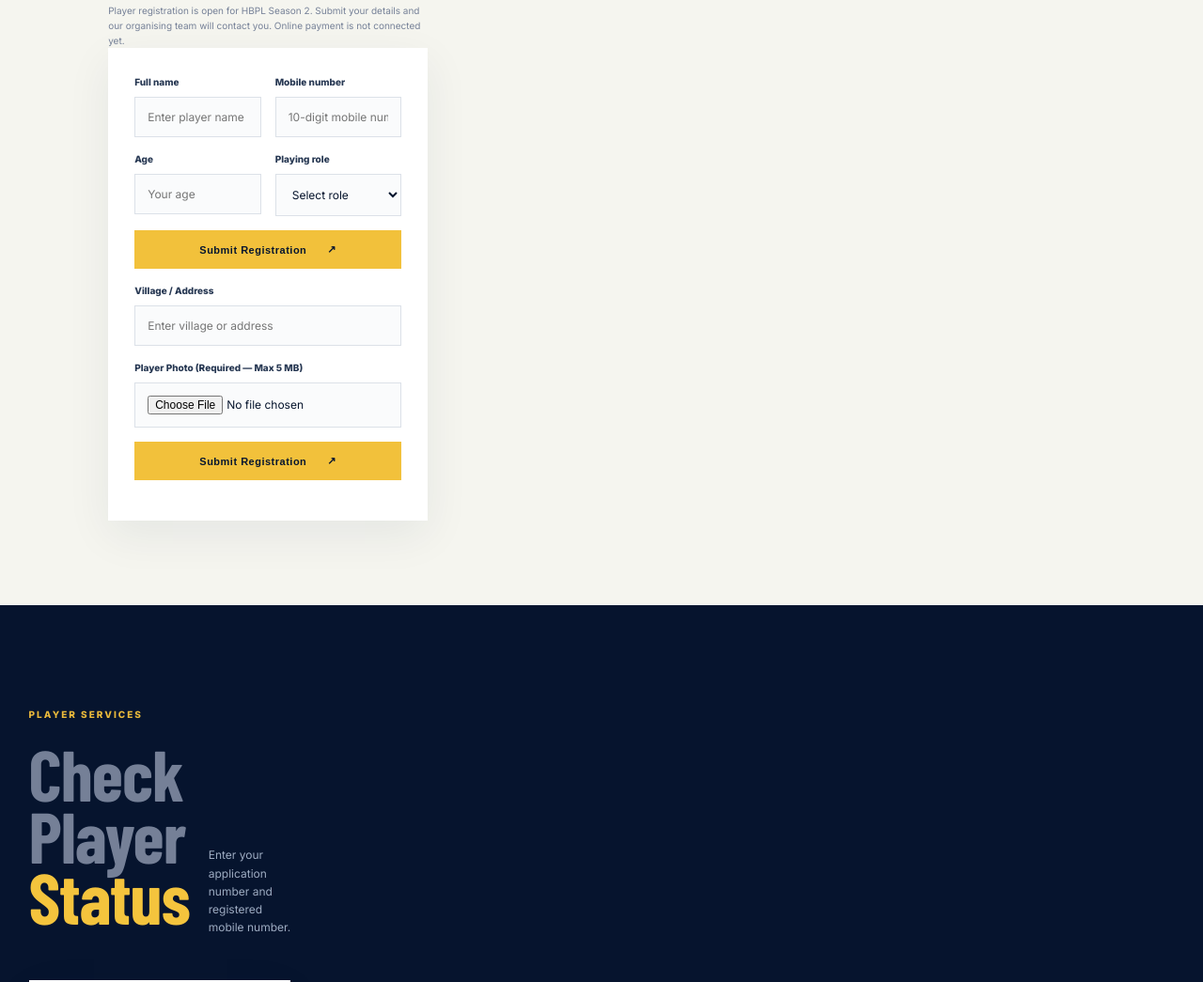
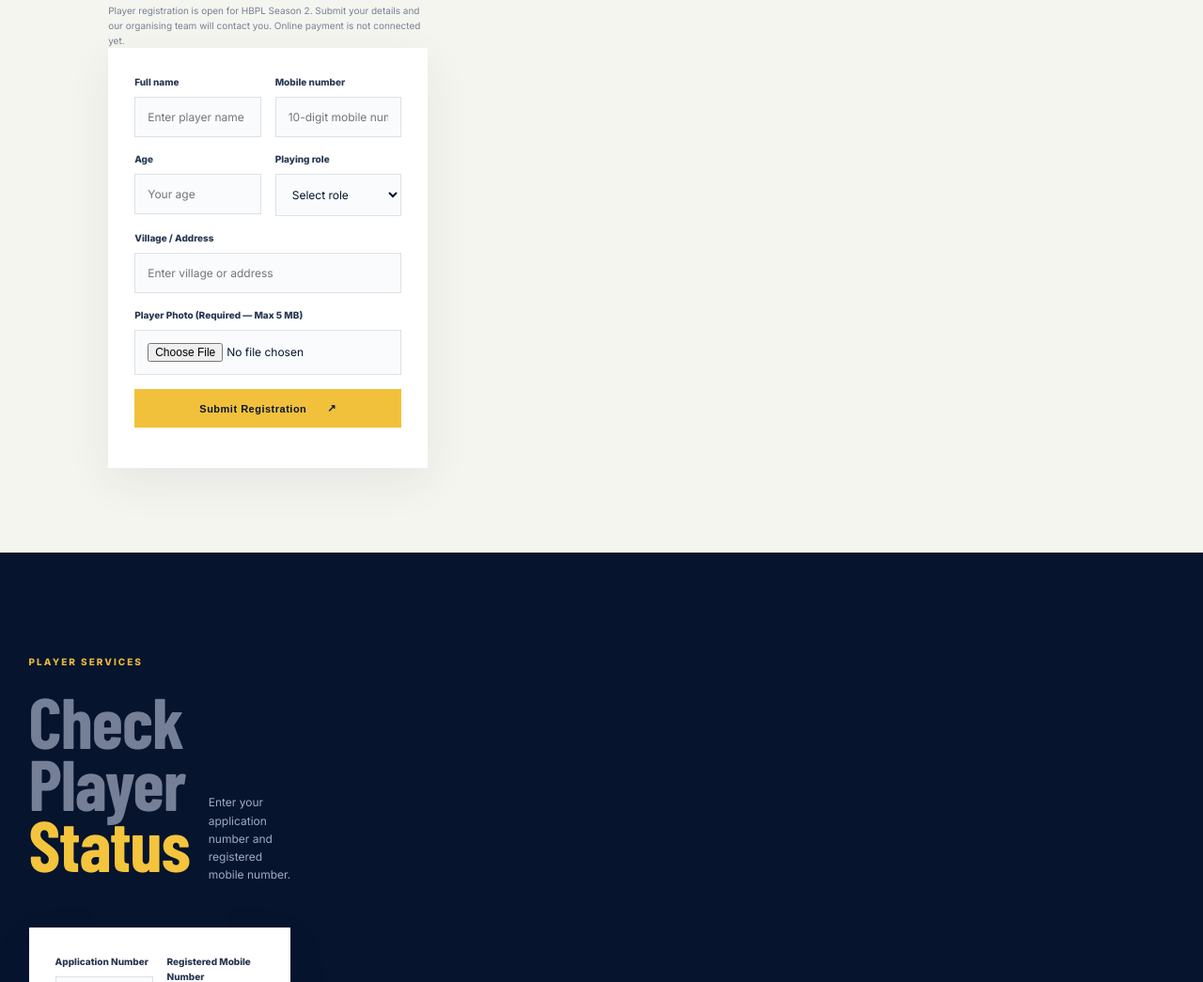
Before and after one commit to sanwar6044/hbpl-season-2, a plain HTML site: page index.html in a window 1280 px wide. Shown: the part 2360-3405 px from the top of the page at 94% size. Drawn offline with nearby package versions, Linux system fonts and the light colour scheme; no server answers; a web font is replaced by a local one.

Commit message:
Update index.html

```diff
--- a/index.html
+++ b/index.html
@@ -77,7 +77,7 @@
           <label>Mobile number<input name="phone" type="tel" inputmode="numeric" pattern="[0-9]{10}" placeholder="10-digit mobile number" required></label>
           <label>Age<input name="age" type="number" min="10" max="70" placeholder="Your age" required></label>
           <label>Playing role<select name="role" required><option value="">Select role</option><option>Batsman</option><option>Bowler</option><option>All-rounder</option><option>Wicket-keeper</option></select></label>
-          <button class="btn btn-gold full" type="submit">Submit Registration <b>↗</b></button>
+
           <label class="full">
   Village / Address
   <input name="address" placeholder="Enter village or address" required>
```
